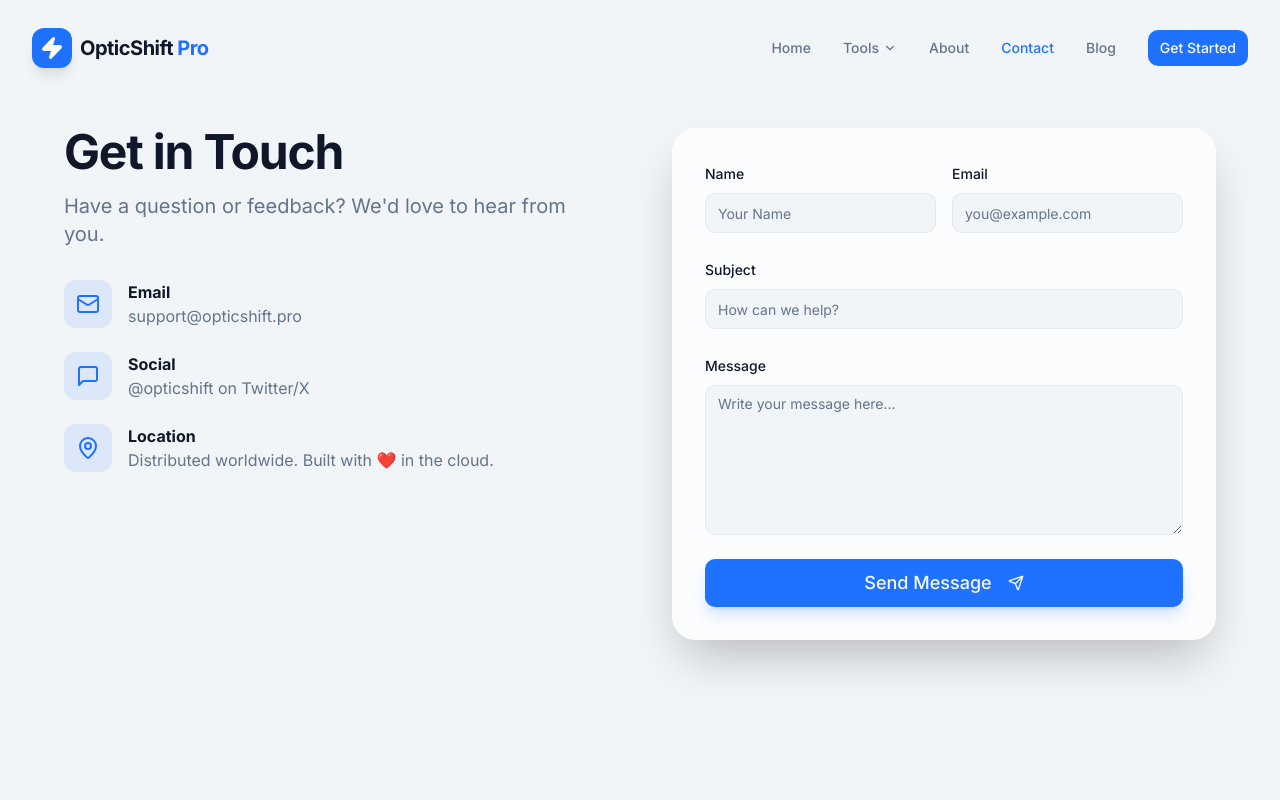
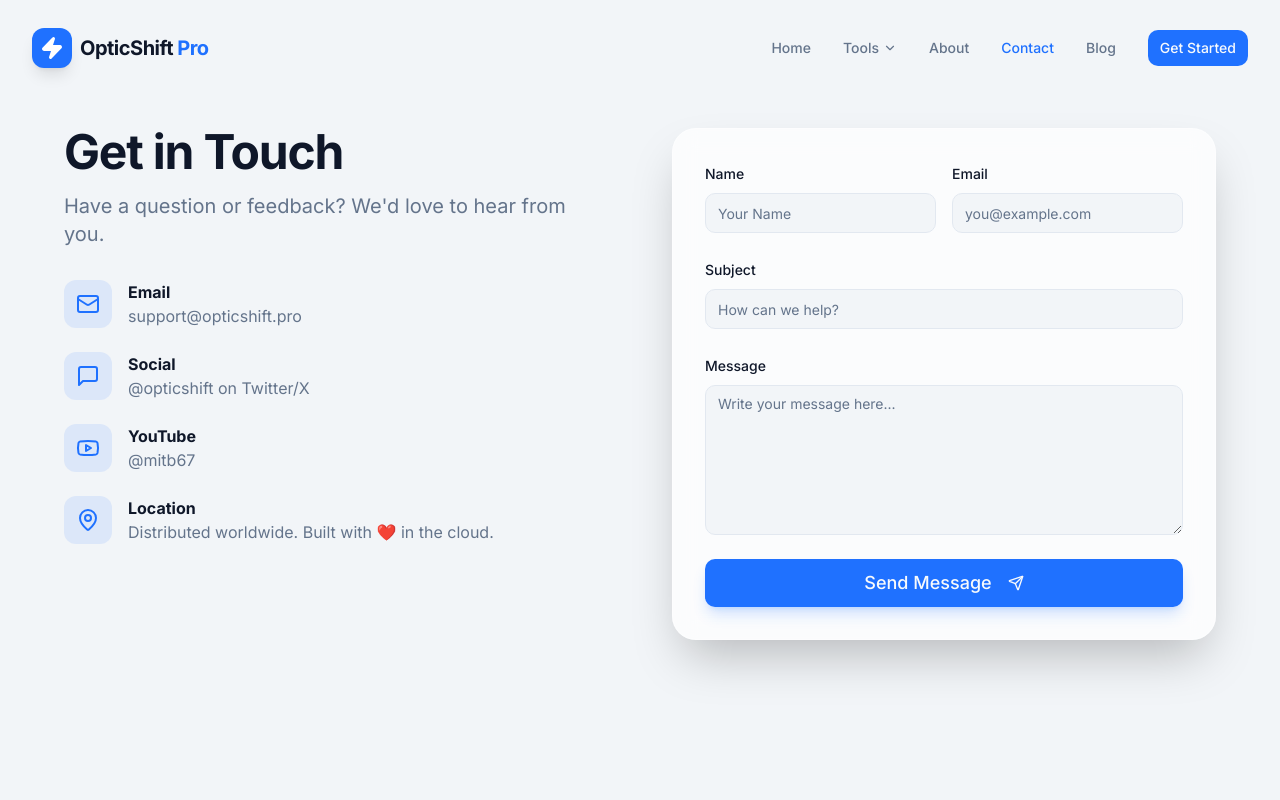
Before and after one commit to surajkumar122024-star/ok01, a Next.js app: page /contact in a window 1280 px wide. Shown: the top 800 px of the page. Built offline with nearby package versions, Linux system fonts and the light colour scheme.

Commit message:
Include YouTube link in contact page
Added YouTube icon and link to contact page.

```diff
--- a/src/app/contact/page.tsx
+++ b/src/app/contact/page.tsx
@@ -1,6 +1,6 @@
 "use client";
 
-import { Mail, MessageSquare, MapPin, Send } from 'lucide-react';
+import { Mail, MessageSquare, MapPin, Send, Youtube } from 'lucide-react';
 import { Button } from '@/components/ui/button';
 import { Input } from '@/components/ui/input';
 import { Textarea } from '@/components/ui/textarea';
@@ -47,6 +47,22 @@ export default function ContactPage() {
             </div>
             <div className="flex gap-4">
               <div className="w-12 h-12 bg-primary/10 rounded-xl flex items-center justify-center text-primary shrink-0">
+                <Youtube size={24} />
+              </div>
+              <div>
+                <h3 className="font-bold">YouTube</h3>
+                <a
+                  href="https://youtube.com/@mitb67"
+                  target="_blank"
+                  rel="noopener noreferrer"
+                  className="text-muted-foreground hover:text-primary transition-colors"
+                >
+                  @mitb67
+                </a>
+              </div>
+            </div>
+            <div className="flex gap-4">
+              <div className="w-12 h-12 bg-primary/10 rounded-xl flex items-center justify-center text-primary shrink-0">
                 <MapPin size={24} />
               </div>
               <div>
```
